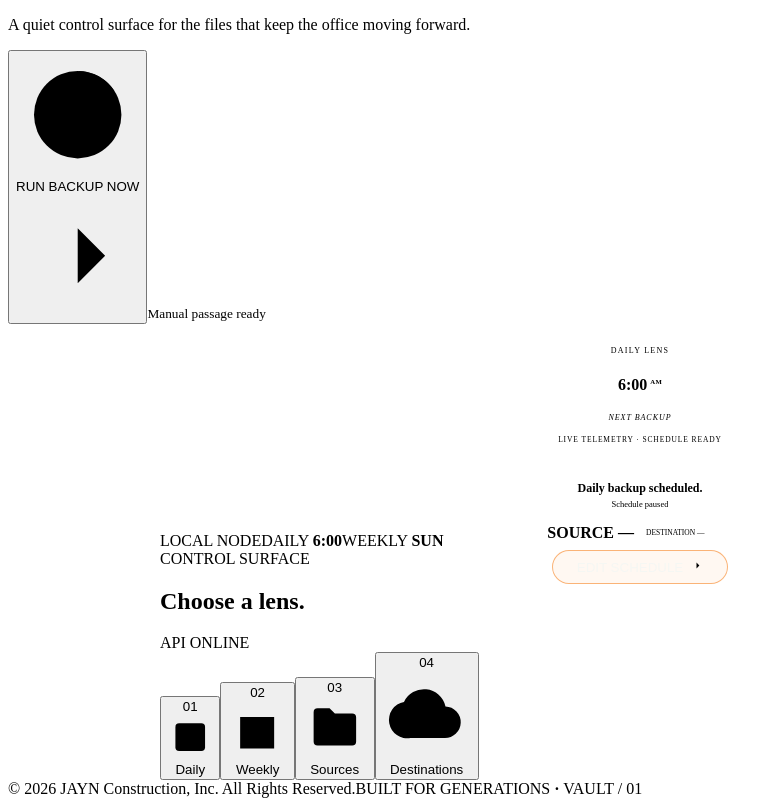
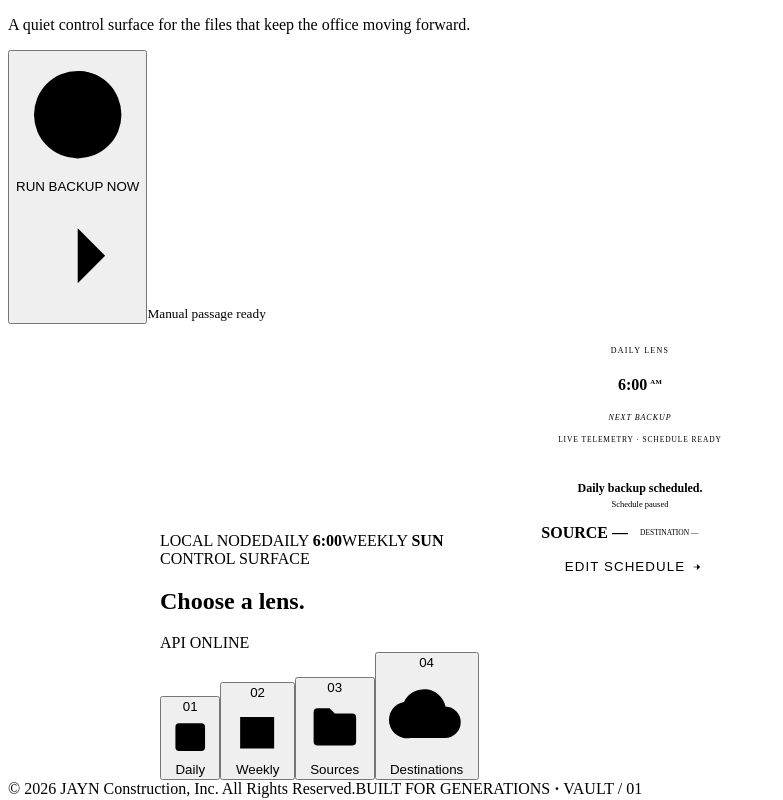
Before and after one commit to aperez24/jayn-vault, a React (Vite) app in the folder source/: page / in a window 1280 px wide. Shown: the part 444-1244 px from the top of the page, without its empty margins (0-783 px from the left). Built offline with nearby package versions, Linux system fonts and the light colour scheme; no server answers.

Commit message:
Fix schedule action click target and branded styling

```diff
--- a/source/src/review-fixes.css
+++ b/source/src/review-fixes.css
@@ -1,32 +1,98 @@
-/* Sep 1 review refinements: schedule affordance + shared desktop grid. */
+/* Sep 1 review refinements: stable schedule action + shared desktop grid. */
 
-/* Daily / Weekly schedule editing should read as an intentional control. */
+/* The radial graphics are visual only. Never let them intercept the controls. */
+.dial-wrap .dial,
+.dial-wrap .dial-cross,
+.dial-wrap .scan-beam,
+.dial-wrap .dial-burst,
+.dial-wrap .telemetry-streak,
+.dial-wrap .data-node {
+  pointer-events: none !important;
+}
+
+.dial-core,
+.dial-slot-actions {
+  position: relative;
+  z-index: 12;
+}
+
+/* Daily / Weekly schedule editing: quiet branded text action, not a pill. */
 .dial-wrap.mode-daily .dial-slot-actions > button,
 .dial-wrap.mode-weekly .dial-slot-actions > button {
-  min-width: 176px;
-  justify-content: center;
-  border: 1px solid rgba(246, 130, 31, .58) !important;
-  background: rgba(246, 130, 31, .055) !important;
-  color: rgba(244, 246, 243, .9) !important;
-  border-radius: 999px;
-  padding: 8px 15px !important;
-  cursor: pointer;
-  transition: border-color .22s ease, background .22s ease, color .22s ease, box-shadow .22s ease;
+  position: relative;
+  z-index: 20;
+  min-width: 0 !important;
+  width: auto !important;
+  flex: 0 0 auto !important;
+  border: 0 !important;
+  border-radius: 0 !important;
+  background: transparent !important;
+  box-shadow: none !important;
+  color: var(--orange) !important;
+  padding: 4px 0 !important;
+  margin: 0 !important;
+  cursor: pointer !important;
+  pointer-events: auto !important;
+  white-space: nowrap !important;
+  text-transform: uppercase;
+  letter-spacing: .08em;
+  font-weight: 500;
+  line-height: 1 !important;
+  display: inline-flex !important;
+  align-items: center;
+  justify-content: flex-end;
+  gap: 6px;
+  transition: color .2s ease, opacity .2s ease, transform .2s ease;
 }
 
 .dial-wrap.mode-daily .dial-slot-actions > button:hover,
 .dial-wrap.mode-weekly .dial-slot-actions > button:hover {
-  border-color: var(--orange) !important;
-  background: rgba(246, 130, 31, .12) !important;
-  color: #fff !important;
-  box-shadow: 0 0 0 1px rgba(246, 130, 31, .08), 0 0 22px rgba(246, 130, 31, .09);
+  color: #ff9a43 !important;
+  background: transparent !important;
+  border: 0 !important;
+  box-shadow: none !important;
+  transform: translateX(2px);
+}
+
+.dial-wrap.mode-daily .dial-slot-actions > button:focus-visible,
+.dial-wrap.mode-weekly .dial-slot-actions > button:focus-visible {
+  outline: 1px solid rgba(246, 130, 31, .7);
+  outline-offset: 5px;
 }
 
 .dial-wrap.mode-daily .dial-slot-actions > button .chevron-icon,
 .dial-wrap.mode-weekly .dial-slot-actions > button .chevron-icon {
-  width: 13px;
-  height: 13px;
-  margin-left: 7px;
+  width: 12px;
+  height: 12px;
+  margin: 0;
+  flex: none;
+  stroke: currentColor;
+}
+
+/* Keep the action row geometrically stable while telemetry loads. */
+.dial-wrap.mode-daily .dial-slot-actions,
+.dial-wrap.mode-weekly .dial-slot-actions {
+  width: 100%;
+  min-width: 0;
+  display: grid !important;
+  grid-template-columns: minmax(0, 1fr) auto !important;
+  align-items: center;
+  column-gap: 12px;
+}
+
+.dial-wrap.mode-daily .dial-slot-metrics,
+.dial-wrap.mode-weekly .dial-slot-metrics {
+  min-width: 0;
+  overflow: hidden;
+}
+
+.dial-wrap.mode-daily .dial-slot-metrics strong,
+.dial-wrap.mode-daily .dial-slot-metrics small,
+.dial-wrap.mode-weekly .dial-slot-metrics strong,
+.dial-wrap.mode-weekly .dial-slot-metrics small {
+  white-space: nowrap;
+  overflow: hidden;
+  text-overflow: ellipsis;
 }
 
 /* Match the control surface to the visual span of the hero above it. */
@@ -47,9 +113,13 @@
 }
 
 @media (max-width: 900px) {
+  .dial-wrap.mode-daily .dial-slot-actions,
+  .dial-wrap.mode-weekly .dial-slot-actions {
+    column-gap: 8px;
+  }
+
   .dial-wrap.mode-daily .dial-slot-actions > button,
   .dial-wrap.mode-weekly .dial-slot-actions > button {
-    min-width: 0;
-    border-radius: 999px;
+    font-size: 8px !important;
   }
 }
```
